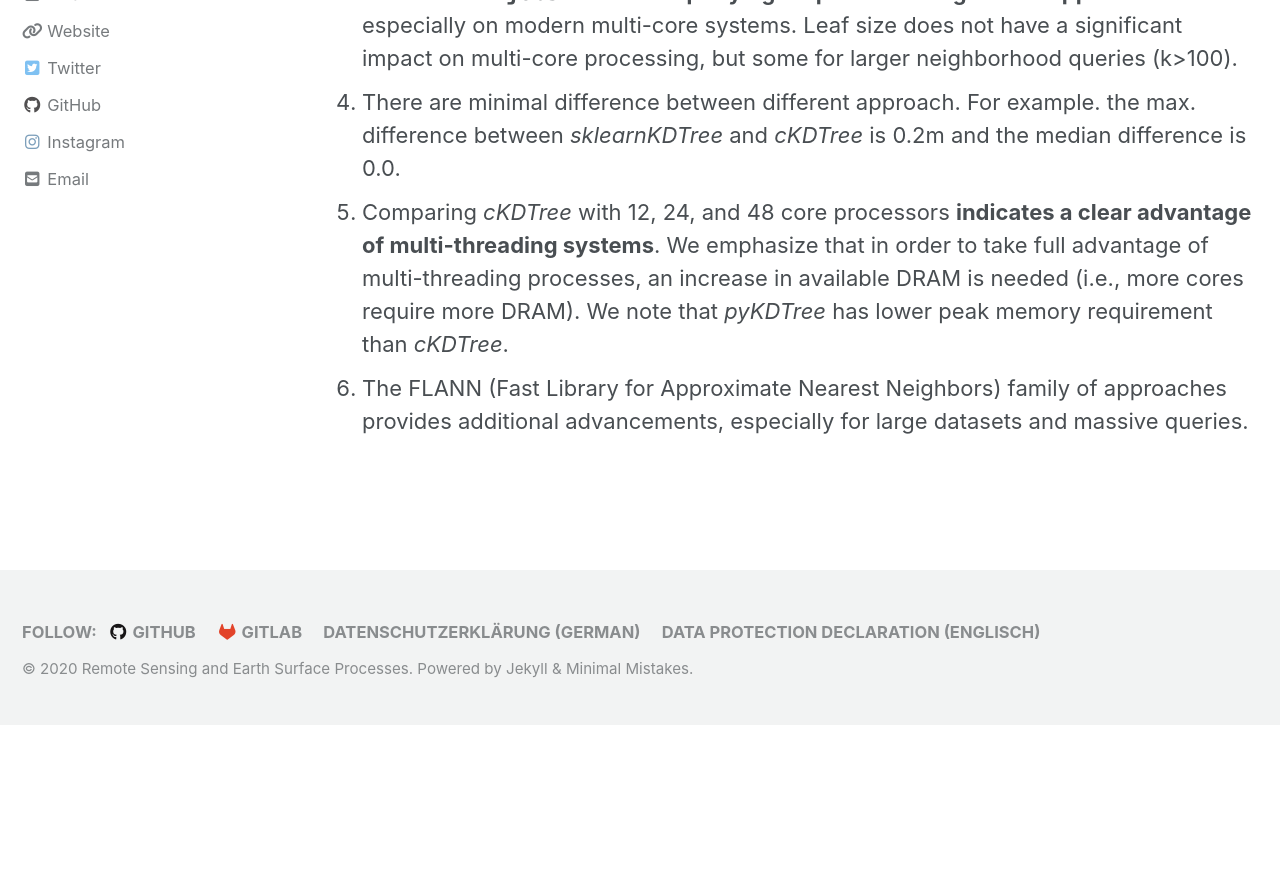
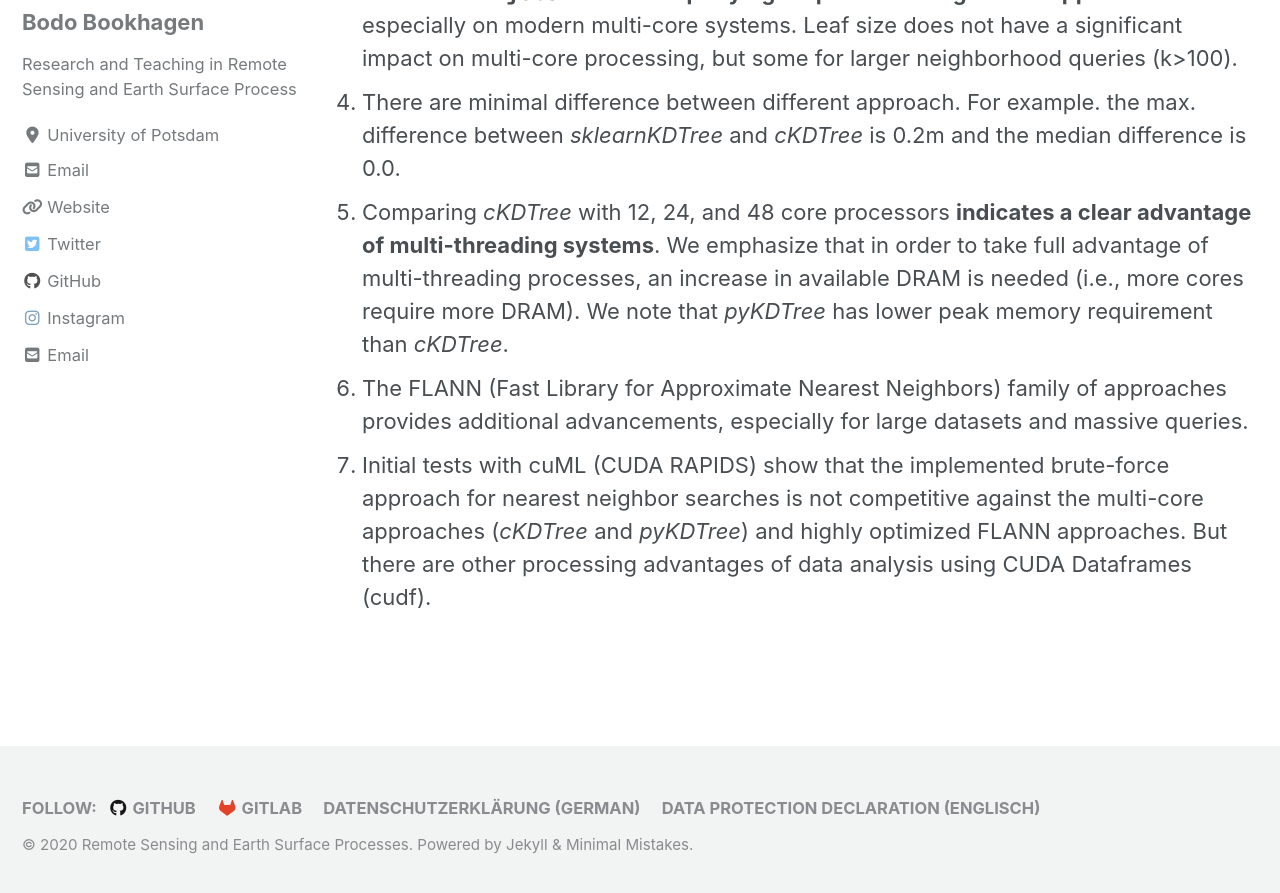
Before and after one commit to UP-RS-ESP/vacon.github.io, a Jekyll site: the page built from _posts/2020-10-20-KDTree-comparison.md, in a window 1280 px wide and 900 px high, scrolled down 3508 px. Shown: the top 893 px of the window. Built offline with Jekyll 4.4.1, drawn with Linux system fonts in a browser that asks for light colours; cached includes are drawn as plain includes; nearby versions of some CDN libraries; before the commit the page ends 4232 px from its top, so only the background shows below that.

Commit message:
Oct-14 2020

```diff
--- a/_posts/2020-10-20-KDTree-comparison.md
+++ b/_posts/2020-10-20-KDTree-comparison.md
@@ -60,3 +60,4 @@ Comparing the traditional and widely used _sklearnKDTree_ (single core) and _cKD
 4. There are minimal difference between different approach. For example. the max. difference between _sklearnKDTree_ and _cKDTree_ is 0.2m and the median difference is 0.0.
 5. Comparing _cKDTree_ with 12, 24, and 48 core processors **indicates a clear advantage of multi-threading systems**. We emphasize that in order to take full advantage of multi-threading processes, an increase in available DRAM is needed (i.e., more cores require more DRAM). We note that _pyKDTree_ has lower peak memory requirement than _cKDTree_.
 6. The FLANN (Fast Library for Approximate Nearest Neighbors) family of approaches provides additional advancements, especially for large datasets and massive queries.
+7. Initial tests with cuML (CUDA RAPIDS) show that the implemented brute-force approach for nearest neighbor searches is not competitive against the multi-core approaches (_cKDTree_ and _pyKDTree_) and highly optimized FLANN approaches. But there are other processing advantages of data analysis using  CUDA Dataframes (cudf).
```
